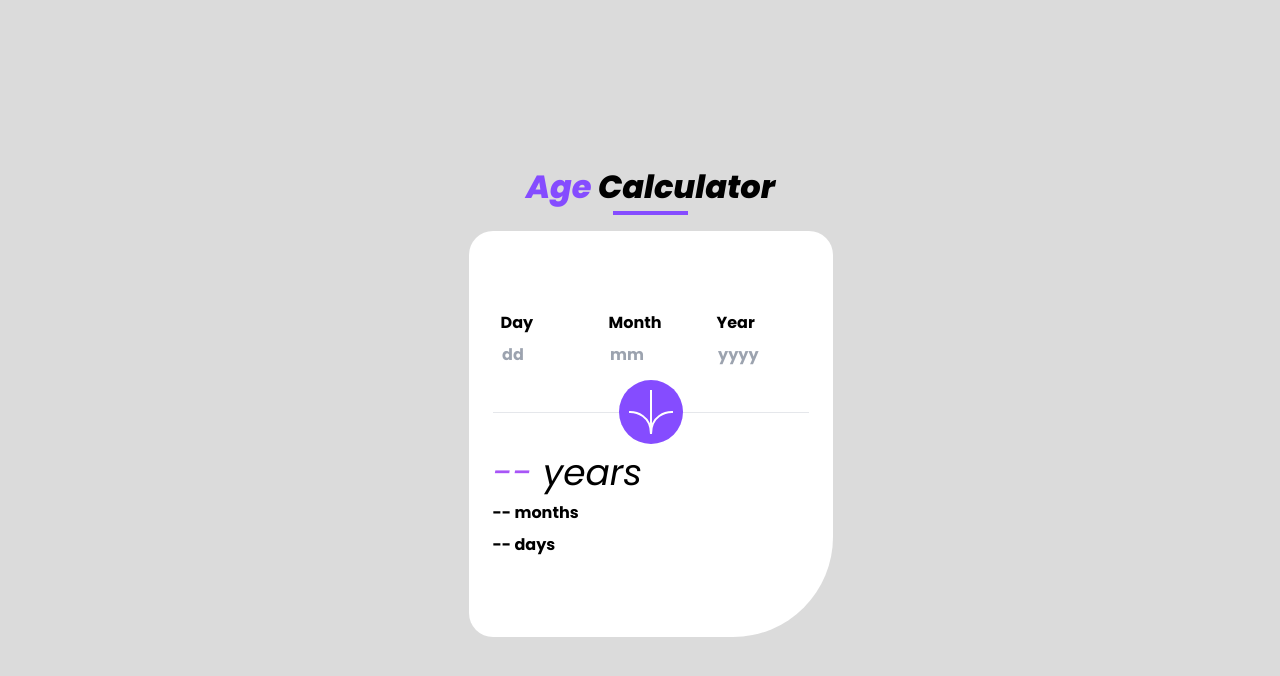
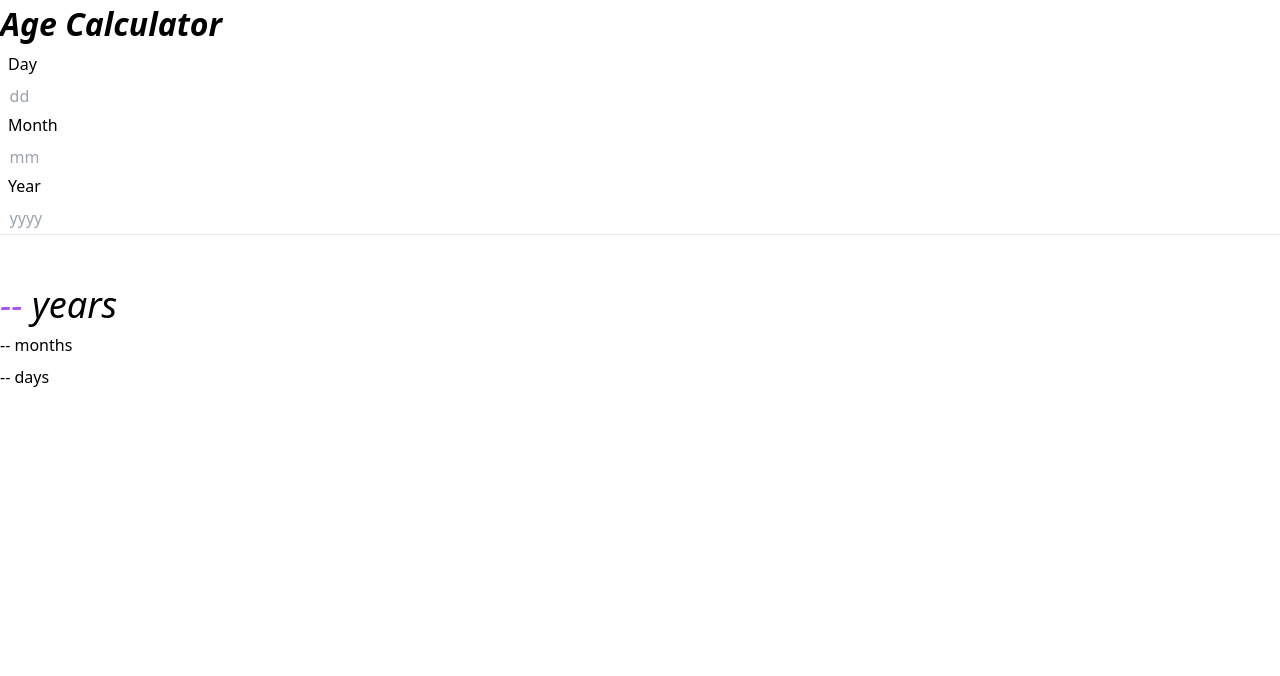
Before and after one commit to Hcmwebs/age-calculator-app, a React (Vite) app: page / in a window 1280 px wide. Shown: the top 676 px of the page. Built offline with nearby package versions, Linux system fonts and the light colour scheme.

Commit message:
started refactoring the code to style with tailwind

```diff
--- a/src/App.jsx
+++ b/src/App.jsx
@@ -1,30 +1,13 @@
 import React from 'react';
-import styled from 'styled-components';
 import { Form, Title } from './components';
-import GlobalStyles from './GlobalStyles';
-import { useGlobalContext } from './context/appContext';
 
 const App = () => {
 	return (
 		<>
-			<GlobalStyles />
-			<div className='container'>
-				<Title />
-				<Wrapper>
-					<Form />
-				</Wrapper>
-			</div>
+			<Title />
+			<Form />
 		</>
 	);
 };
 
-const Wrapper = styled.div`
-	width: 100%;
-	padding-block: 3rem;
-	display: grid;
-	place-items: center;
-	background-color: #fff;
-	border-radius: 1.5rem 1.5rem 6.25rem 1.5rem;
-`;
-
 export default App;
--- /dev/null
+++ b/src/components/Card.jsx
@@ -0,0 +1,11 @@
+const Card = () => {
+	return (
+		<div className='grid grid-col-1 gap-y-8 bg-white w-full max-w-[52.5rem] '>
+			<Form />
+			<Separator />
+			<Age />
+		</div>
+	);
+};
+
+export default Card;
--- a/src/components/Form.jsx
+++ b/src/components/Form.jsx
@@ -10,7 +10,7 @@ const Form = () => {
 	const { year, month, day } = calculateAge(birthDate);
 
 	return (
-		<Wrapper>
+		<>
 			<form onSubmit={handleSubmit}>
 				<div className='inputs'>
 					{inputs.map((input) => {
@@ -52,7 +52,7 @@ const Form = () => {
 					<span> {day || '--'} </span>days
 				</h2>
 			</div>
-		</Wrapper>
+		</>
 	);
 };
 
```
